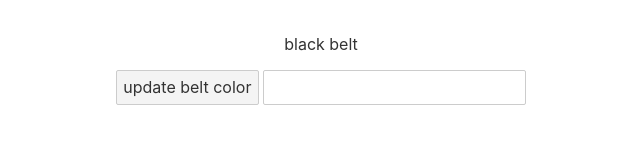
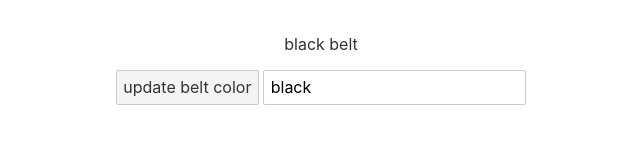
Before and after one commit to muonius/learning-svelte, a Svelte app: page / in a window 1280 px wide. Shown: the part 153-300 px from the top of the page, without its empty margins (319-959 px from the left). Built offline with nearby package versions, Linux system fonts and the light colour scheme.

Commit message:
twoway binding

```diff
--- a/src/App.svelte
+++ b/src/App.svelte
@@ -14,7 +14,8 @@
   <h1>Hello {name}!</h1>
   <p>{beltColor} belt</p>
   <button on:click={handleClick}>update belt color</button>
-  <input type="text" on:input={handleInput} />
+  <!-- two way binding -->
+  <input type="text" on:input={handleInput} value={beltColor} />
 </main>
 
 <style>
```
